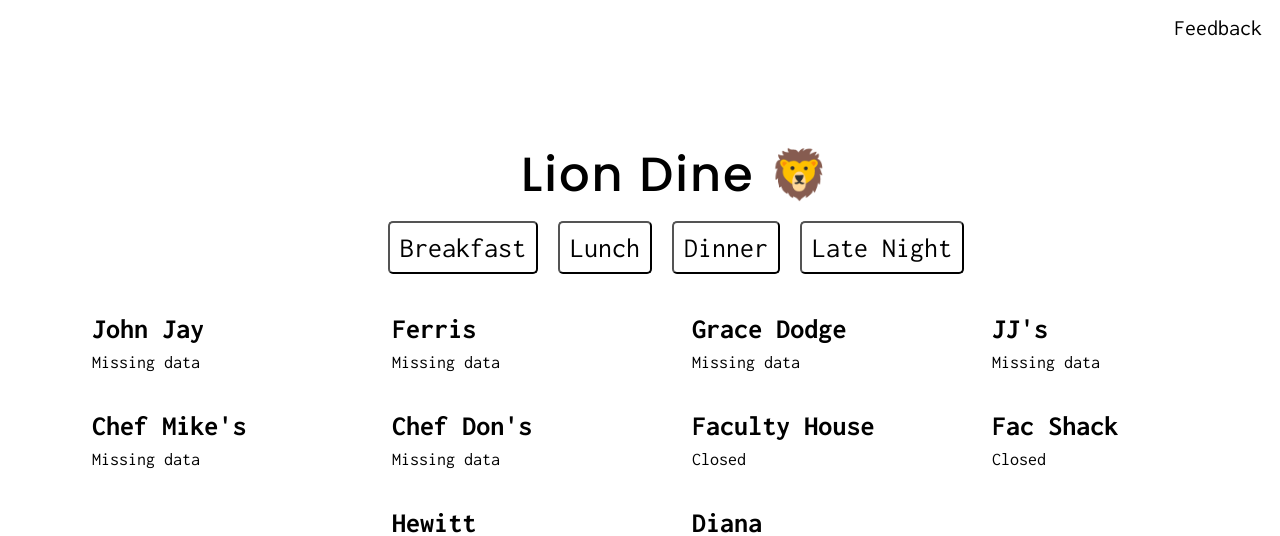
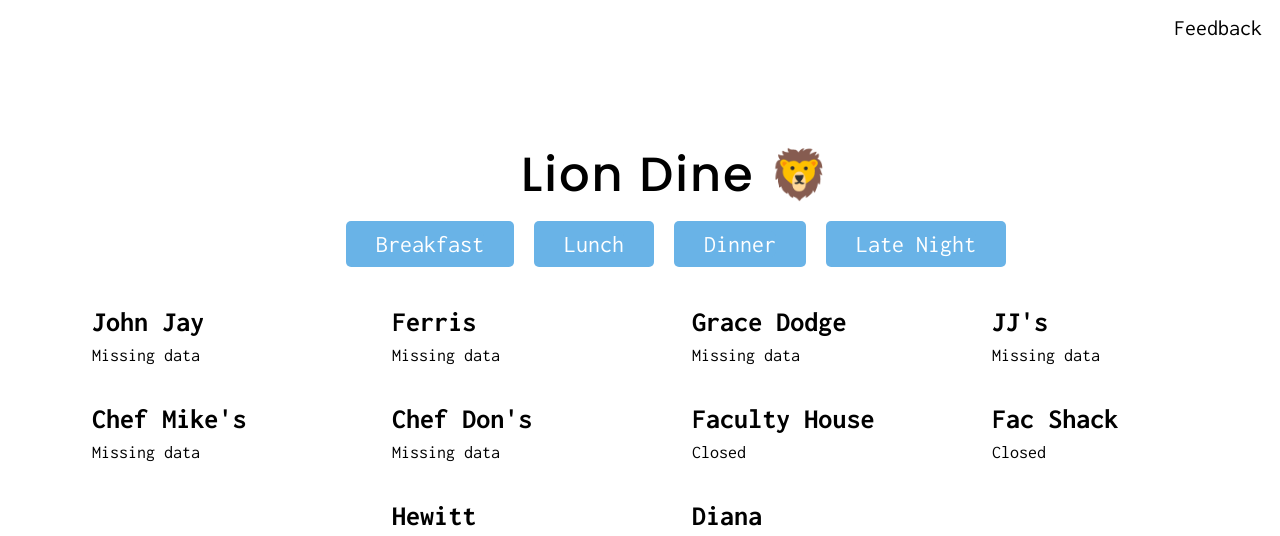
Before and after one commit to caroline-smyth/lion-dine, a Flask app: page / in a window 1280 px wide. Shown: the top 536 px of the page. Run offline with Flask 3, Linux system fonts and the light colour scheme; data that the repository does not hold is empty.

Commit message:
button design alternative

```diff
--- a/app.py
+++ b/app.py
@@ -490,17 +490,6 @@ def open_at_meal(meal):
         filtered_halls[hall_name] = filtered_stations
       else:
         filtered_halls[hall_name] = "Missing data"
-    #old code for dummy case
-    '''
-    for station_name, station_info in stations.items():
-      meals = station_info["meals"]
-      if meal in meals:
-        filtered_stations[station_name] = station_info["items"]
-    if filtered_stations:
-      filtered_halls[hall_name] = filtered_stations
-    else:
-      filtered_halls[hall_name] = "Missing Data"
-    '''
 
   return filtered_halls
 
--- a/static/general.css
+++ b/static/general.css
@@ -37,15 +37,28 @@ a:hover{
   flex-direction: column;
 }
 
+
 button {
-  background-color: white;
+  border: none;
+  background-color: rgb(105, 179, 231);
   color: white;
   font-weight: medium;
   cursor: pointer;
   border-radius: 5px;
   font-family: "Inconsolata";
   font-size: 24px;
-  padding: 10px;
+  padding: 10px 30px 10px 30px;
+}
+
+.button_text {
+  border: none;
+  background-color: rgb(105, 179, 231);
+  color: white;
+  font-weight: medium;
+  cursor: pointer;
+  border-radius: 5px;
+  font-family: "Inconsolata";
+  font-size: 24px;
 }
 
 .votes {
--- a/templates/index.html
+++ b/templates/index.html
@@ -54,16 +54,16 @@
       <div class="var" id="halls"></div>
       <div class="meals-container">
         <button>
-          <a href="/breakfast" class="meal-name {% if meal == 'breakfast' %}italicized{% endif %}">Breakfast</a>
+          <a href="/breakfast" class="meal-name {% if meal == 'breakfast' %}italicized{% endif %}"><div class="button_text">Breakfast</div></a>
         </button>
         <button>
-          <a href="/lunch" class="meal-name {% if meal == 'lunch' %}italicized{% endif %}">Lunch</a>
+          <a href="/lunch" class="meal-name {% if meal == 'lunch' %}italicized{% endif %}"><div class="button_text">Lunch</div></a>
         </button>
         <button>
-          <a href="/dinner" class="meal-name {% if meal == 'dinner' %}italicized{% endif %}">Dinner</a>
+          <a href="/dinner" class="meal-name {% if meal == 'dinner' %}italicized{% endif %}"><div class="button_text">Dinner</div></a>
         </button>
         <button>
-          <a href="/latenight" class="meal-name {% if meal == 'latenight' %}italicized{% endif %}">Late Night</a>
+          <a href="/latenight" class="meal-name {% if meal == 'latenight' %}italicized{% endif %}"><div class="button_text">Late Night</div></a>
         </button>
       </div>
       <div class="container">
```
